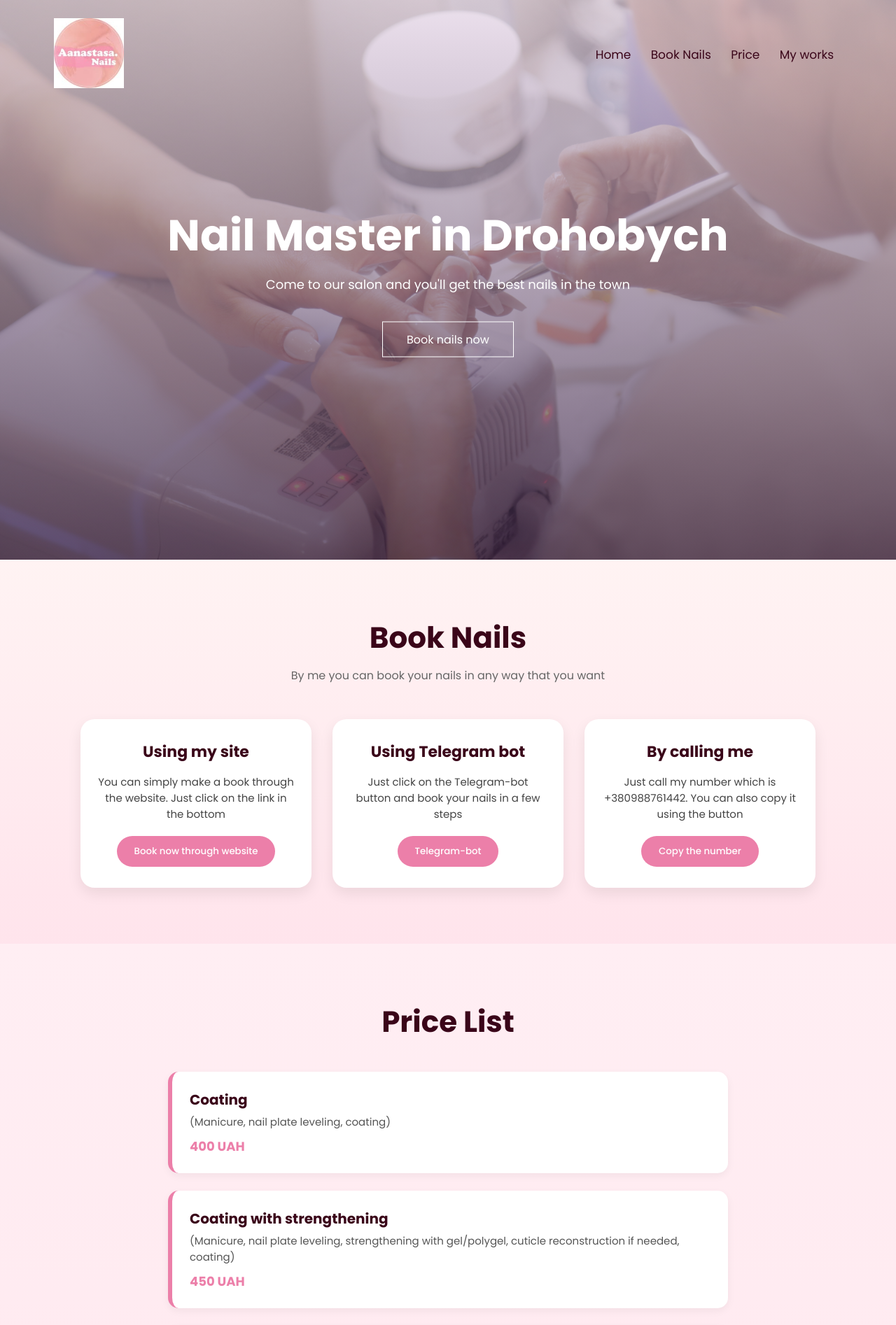
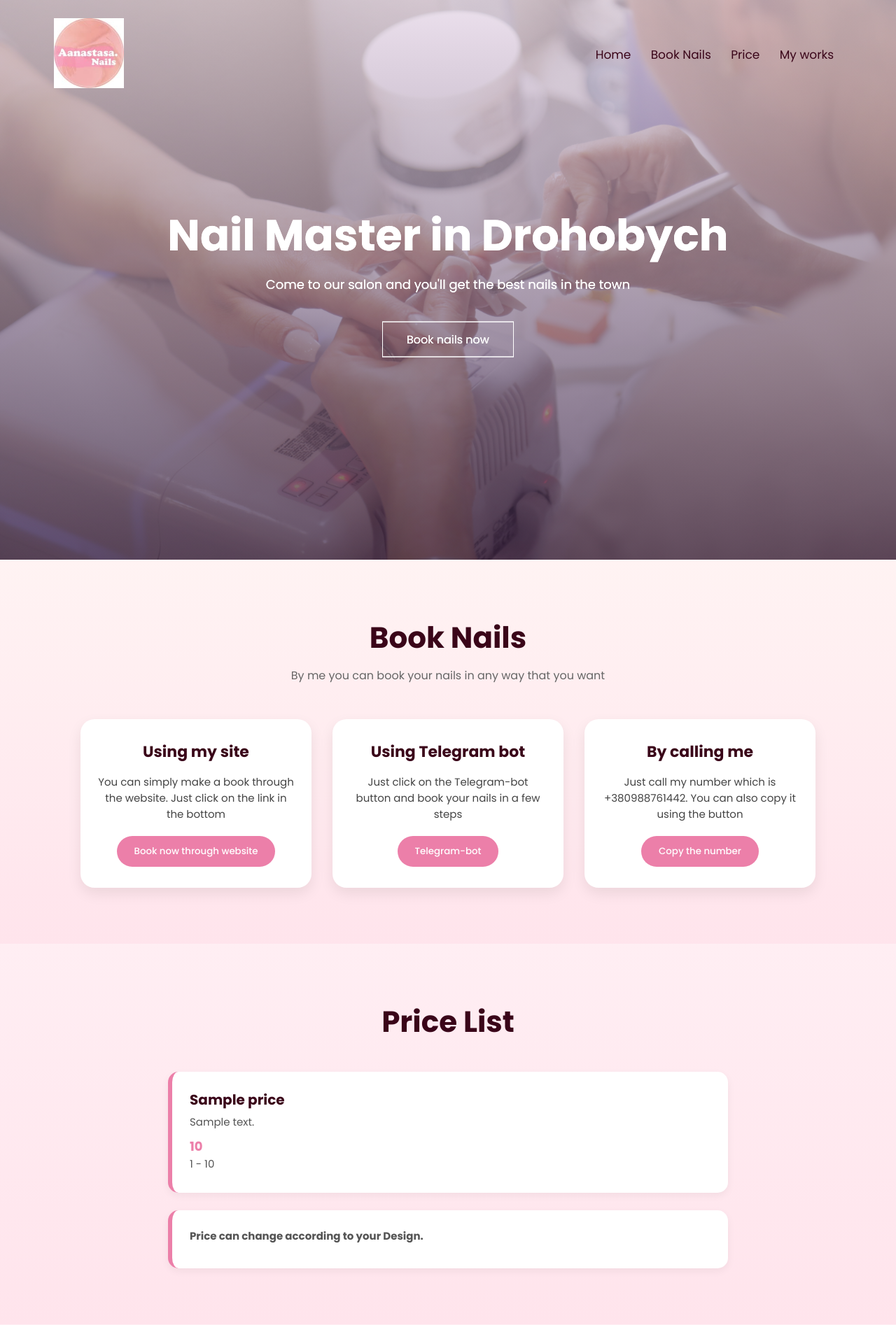
Before and after one commit to Tarasfi/aanastasa-nails, a Flask app: template templates/index.html in a window 1280 px wide. Shown: the top 1894 px of the page at 70% size. Run offline with Flask 3, Linux system fonts and the light colour scheme; the template is opened without the code that fills it: most values are stand-ins (such as "Sample title", 1, 10 or a date in 2020); some libraries are stand-ins or nearby versions.

Commit message:
Json Price add, HTML Refactor and Jinja made

```diff
--- a/main.py
+++ b/main.py
@@ -1,10 +1,16 @@
 from flask import Flask, render_template
+import json
 
 app = Flask(__name__)
 
+
+
 @app.route("/")
 def home():
-    return render_template("index.html")
+    with open ('data/price.json', encoding='utf-8') as p:
+        prices = json.load(p)
+        print(prices)
+    return render_template("index.html", prices=prices)
 
 
 if __name__ == '__main__':
--- a/static/assets/css/styles.css
+++ b/static/assets/css/styles.css
@@ -121,14 +121,15 @@ nav .fa {
     }
     .navbar {
         position: absolute;
-        background-color: pink;
+        box-shadow: -5px 0 5px rgba(0, 0, 0, 0.25);
         height: 100vh ;
         width: 200px;
         top: 0;
-        right: -200px;
+        right: 0;
         text-align: left;
         z-index: 2;
         transition: .4s;
+        backdrop-filter: blur(10px);
     }
 
     nav .fa {
@@ -345,6 +346,12 @@ nav .fa {
 
 /* Carousel styling */
 
+.carousel {
+  padding: 80px 20px;
+  background: linear-gradient(to bottom, #ffeef3, #ffe4ec);
+  text-align: center;
+}
+
 .carousel h1 {
     font-size: 42px;
     color: #3A0519;
@@ -355,6 +362,7 @@ nav .fa {
     position: relative;
     max-width: 48rem;
     margin: 0 auto;
+
 }
 
 .slider {
@@ -362,15 +370,17 @@ nav .fa {
     aspect-ratio: 16/9;
     overflow-x: auto;
     scroll-snap-type: x mandatory;
-    box-shadow: 0 1.5rem 3rem -0.75rem hsla(0, 0%, 0%, 0.25);
+    box-shadow: 0 1.5rem 3rem -0.75rem hsla(0, 0%, 0%, 0.95);
     border-radius: 0.5rem;
     scroll-behavior: smooth;
+
 }
 
 .slider img {
     flex: 1 0 100%;
     scroll-snap-align: start;
-    object-fit: cover;
+
+    object-fit: scale-down;
 }
 
 .slider-nav {
@@ -388,11 +398,11 @@ nav .fa {
     height: 0.5rem;
     border-radius: 50%;
     background-color: #fff;
-    opacity: 0.75;
+    opacity: 0.5;
     transition: opasity ease 250ms;
 }
 
 .slider-nav a:active {
     opacity: 1;
-    background-color: #ffe4ec;
+
 }
--- a/static/js/script.js
+++ b/static/js/script.js
@@ -10,18 +10,6 @@ function closeMenu() {
   navLinks.style.right = "-200px";
 }
 
-
-// Carousel slider animation
-const slider = document.querySelector(".slider");
-const dots = document.querySelectorAll(".slider-nav a");
-const slides = slider.querySelectorAll("img");
-
-slider.addEventListener("scroll", () => {
-  const scrollLeft = slider.scrollLeft;
-  const slideWidth = slider.clientWidth;
-
-  const index = Math.round(scrollLeft / slideWidth);
-
-  dots.forEach((dot) => dot.classList.remove("active"));
-  if (dots[index]) dots[index].classList.add("active");
+document.getElementById('menu-btn').addEventListener('click', function() {
+  document.querySelector('.navbar').classList.toggle('open');
 });
--- /dev/null
+++ b/templates/base.html
@@ -0,0 +1,72 @@
+<!DOCTYPE html>
+<html lang="en">
+  <head>
+    <meta charset="UTF-8" />
+    <meta name="viewport" content="width=device-width, initial-scale=1.0" />
+    <title>Aanastasa nails</title>
+    <!-- CSS Link -->
+    <link rel="stylesheet" href="/static/assets/css/styles.css" />
+    <!-- Google fonts -->
+    <link rel="preconnect" href="https://fonts.googleapis.com" />
+    <link rel="preconnect" href="https://fonts.gstatic.com" crossorigin />
+    <link
+      href="https://fonts.googleapis.com/css2?family=Poppins:ital,wght@0,100;0,200;0,300;0,400;0,500;0,600;0,700;0,800;0,900;1,100;1,200;1,300;1,400;1,500;1,600;1,700;1,800;1,900&display=swap"
+      rel="stylesheet"
+    />
+    <!-- Font awesome BootstrapCDN link  -->
+    <link
+      rel="stylesheet"
+      href="https://cdn.jsdelivr.net/npm/@fortawesome/fontawesome-free@6.6.0/css/fontawesome.min.css"
+    />
+    <!-- CSS -->
+    <link
+      rel="stylesheet"
+      href="https://unpkg.com/flickity@2/dist/flickity.min.css"
+    />
+    <!-- JS -->
+    <script src="https://unpkg.com/flickity@2/dist/flickity.pkgd.min.js"></script>
+  </head>
+  <body>
+    <section class="header">
+      <!-- Main Logo -->
+      <nav>
+        <a href="index.html">
+          <img src="/static/assets/img/logo.jpg" alt="" />
+        </a>
+        <!-- Navigation bar -->
+
+        <div class="navbar" id="navLinks">
+          <i class="fa fa-times" onclick="closeMenu()"></i>
+          <ul>
+            <li><a href="#home">Home</a></li>
+            <li><a href="#book_nav">Book Nails</a></li>
+            <li><a href="#price_nav">Price</a></li>
+            <li><a href="#carousel-nav">My works</a></li>
+          </ul>
+        </div>
+        <i class="fa fa-bars" onclick="openMenu()"></i>
+      </nav>
+
+      <!-- Main page Text & Booking button -->
+      <div class="textbox">
+        <h1>Nail Master in Drohobych</h1>
+        <p>Come to our salon and you'll get the best nails in the town</p>
+        <a class="mainbtn" href="#book_nav">Book nails now</a>
+      </div>
+    </section>
+
+    <!-- All content -->
+    {% block content %}
+
+    {% endblock %}
+
+  </body>
+
+  <!-- Fontawesome link JS-->
+  <script
+    src="https://kit.fontawesome.com/100de5471e.js"
+    crossorigin="anonymous"
+  ></script>
+  <!-- Navbar animation JS file -->
+  <script src="/static/js/script.js"></script>
+</html>
--- /dev/null
+++ b/templates/book_nails.html
@@ -0,0 +1,30 @@
+<!-- Booking section -->
+<section class="booking" id="book_nav">
+  <h1>Book Nails</h1>
+  <p>By me you can book your nails in any way that you want</p>
+  <div class="row">
+    <div class="booking-col">
+      <h3>Using my site</h3>
+      <p>
+        You can simply make a book through the website. Just click on the link
+        in the bottom
+      </p>
+      <button>Book now through website</button>
+    </div>
+    <div class="booking-col">
+      <h3>Using Telegram bot</h3>
+      <p>
+        Just click on the Telegram-bot button and book your nails in a few steps
+      </p>
+      <button>Telegram-bot</button>
+    </div>
+    <div class="booking-col">
+      <h3>By calling me</h3>
+      <p>
+        Just call my number which is +380988761442. You can also copy it using
+        the button
+      </p>
+      <button>Copy the number</button>
+    </div>
+  </div>
+</section>
--- /dev/null
+++ b/templates/carousel.html
@@ -0,0 +1,21 @@
+<!-- Carousel -->
+<section class="carousel" id="carousel-nav">
+  <h1>My works</h1>
+  <div class="slider-wrapper">
+    <div class="slider">
+      <img
+        src="/static/assets/img/photo_2025-07-15_18-47-25.jpg"
+        id="slide-1"
+      />
+      <img src="/static/assets/img/IMG_8911.JPG" id="slide-2" />
+      <img src="/static/assets/img/IMG_4097.JPG" id="slide-3" />
+      <img src="/static/assets/img/IMG_2172.JPG" id="slide-4" />
+    </div>
+    <div class="slider-nav">
+      <a href="#slide-1"></a>
+      <a href="#slide-2"></a>
+      <a href="#slide-3"></a>
+      <a href="#slide-4"></a>
+    </div>
+  </div>
+</section>
--- /dev/null
+++ b/templates/footer.html
@@ -0,0 +1,20 @@
+<!-- Footer -->
+<section class="footer">
+  <div class="social">
+    <a href="https://www.instagram.com/aanastasa.nails/" target="_blank"
+      ><i class="fa-brands fa-instagram"></i
+    ></a>
+    <a href="https://web.telegram.org/k/#@aanastasalink" target="_blank"
+      ><i class="fa-brands fa-telegram"></i
+    ></a>
+    <a href="" target="_blank"><i class="fa-brands fa-facebook"></i></a>
+    <a href="" target="_blank"><i class="fa-brands fa-whatsapp"></i></a>
+  </div>
+  <ul>
+    <li><a href="#home">Home</a></li>
+    <li><a href="#book_nav">Book Nails</a></li>
+    <li><a href="#price_nav">Price</a></li>
+    <li><a href="#carousel_nav">My works</a></li>
+  </ul>
+  <p class="copyright">This site developed by Tarasfi | 2025</p>
+</section>
--- a/templates/index.html
+++ b/templates/index.html
@@ -1,195 +1,24 @@
-<!DOCTYPE html>
-<html lang="en">
-  <head>
-    <meta charset="UTF-8" />
-    <meta name="viewport" content="width=device-width, initial-scale=1.0" />
-    <title>Aanastasa nails</title>
-    <!-- CSS Link -->
-    <link rel="stylesheet" href="/static/assets/css/styles.css" />
-    <!-- Google fonts -->
-    <link rel="preconnect" href="https://fonts.googleapis.com" />
-    <link rel="preconnect" href="https://fonts.gstatic.com" crossorigin />
-    <link
-      href="https://fonts.googleapis.com/css2?family=Poppins:ital,wght@0,100;0,200;0,300;0,400;0,500;0,600;0,700;0,800;0,900;1,100;1,200;1,300;1,400;1,500;1,600;1,700;1,800;1,900&display=swap"
-      rel="stylesheet"
-    />
-    <!-- Font awesome BootstrapCDN link  -->
-    <link
-      rel="stylesheet"
-      href="https://cdn.jsdelivr.net/npm/@fortawesome/fontawesome-free@6.6.0/css/fontawesome.min.css"
-    />
-    <!-- Flickity for the carousel -->
-    <!-- CSS -->
-    <link
-      rel="stylesheet"
-      href="https://unpkg.com/flickity@2/dist/flickity.min.css"
-    />
-    <!-- JS -->
-    <script src="https://unpkg.com/flickity@2/dist/flickity.pkgd.min.js"></script>
-  </head>
-  <body>
-    <section class="header">
-      <!-- Main Logo -->
-      <nav>
-        <a href="index.html">
-          <img src="/static/assets/img/logo.jpg" alt="" />
-        </a>
-        <!-- Navigation bar -->
-
-        <div class="navbar" id="navLinks">
-          <i class="fa fa-times" onclick="closeMenu()"></i>
-          <ul>
-            <li><a href="#home">Home</a></li>
-            <li><a href="#book_nav">Book Nails</a></li>
-            <li><a href="#price_nav">Price</a></li>
-            <li><a href="">My works</a></li>
-          </ul>
-        </div>
-        <i class="fa fa-bars" onclick="openMenu()"></i>
-      </nav>
-
+{% extends "base.html" %}
+{% block content %}
       <!-- Main page Text & Booking button -->
       <div class="textbox">
         <h1>Nail Master in Drohobych</h1>
         <p>Come to our salon and you'll get the best nails in the town</p>
-        <a class="mainbtn" href="">Book nails now</a>
+        <a class="mainbtn" href="#book_nav">Book nails now</a>
       </div>
     </section>
 
     <!-- Booking section -->
-    <section class="booking" id="book_nav">
-      <h1>Book Nails</h1>
-      <p>By me you can book your nails in any way that you want</p>
-      <div class="row">
-        <div class="booking-col">
-          <h3>Using my site</h3>
-          <p>
-            You can simply make a book through the website. Just click on the
-            link in the bottom
-          </p>
-          <button>Book now through website</button>
-        </div>
-        <div class="booking-col">
-          <h3>Using Telegram bot</h3>
-          <p>
-            Just click on the Telegram-bot button and book your nails in a few
-            steps
-          </p>
-          <button>Telegram-bot</button>
-        </div>
-        <div class="booking-col">
-          <h3>By calling me</h3>
-          <p>
-            Just call my number which is +380988761442. You can also copy it
-            using the button
-          </p>
-          <button>Copy the number</button>
-        </div>
-      </div>
-    </section>
+     {% include "book_nails.html" %}
 
     <!-- Price List Section -->
-    <section class="price" id="price_nav">
-      <h1>Price List</h1>
-      <div class="price-container">
-        <div class="price-item">
-          <h3>Coating</h3>
-          <p>(Manicure, nail plate leveling, coating)</p>
-          <span>400 UAH</span>
-        </div>
+     {% include "pricing.html" %}
 
-        <div class="price-item">
-          <h3>Coating with strengthening</h3>
-          <p>
-            (Manicure, nail plate leveling, strengthening with gel/polygel,
-            cuticle reconstruction if needed, coating)
-          </p>
-          <span>450 UAH</span>
-        </div>
+    <!-- Carousel Section-->
+     {% include "carousel.html" %}
 
-        <div class="price-item">
-          <h3>Manicure without coating</h3>
-          <p>(Nail cleaning)</p>
-          <span>250 UAH</span>
-        </div>
+    <!-- Footer Section-->
+     {% include "footer.html" %}
 
-        <div class="price-item">
-          <h3>Old material removal (no coating)</h3>
-          <span>100 UAH</span>
-        </div>
 
-        <div class="price-item">
-          <h3>With further coating</h3>
-          <span>Free</span>
-        </div>
-
-        <div class="price-item">
-          <h3>Extension</h3>
-          <p>(Manicure, extension with tips/gel, shaping, coating)</p>
-          <ul>
-            <li>Up to 3 cm — 550 UAH</li>
-            <li>4–5 cm — 600 UAH</li>
-            <li>6–7 cm — 650 UAH</li>
-          </ul>
-        </div>
-
-        <div class="price-item">
-          <h3>Extension correction</h3>
-          <p>(Depends on length)</p>
-          <span>from 500 UAH</span>
-        </div>
-
-        <div class="price-item">
-          <h3>Single nail extension</h3>
-          <span>30–45 UAH</span>
-        </div>
-
-        <div class="price-item">
-          <p><strong>Price can change according to your Design.</strong></p>
-        </div>
-      </div>
-    </section>
-
-    <!-- Carousel -->
-    <section class="carousel">
-      <h1>My works</h1>
-      <div class="slider-wrapper">
-        <div class="slider">
-          <img src="/static/assets/img/IMG_8911.JPG" id="slide-1" />
-          <img src="/static/assets/img/IMG_7904.JPG" id="slide-2" />
-          <img src="/static/assets/img/IMG_4097.JPG" id="slide-3" />
-        </div>
-        <div class="slider-nav">
-          <a href="#slide-1"></a>
-          <a href="#slide-2"></a>
-          <a href="#slide-3"></a>
-        </div>
-      </div>
-    </section>
-  </body>
-
-  <!-- Footer -->
-  <section class="footer">
-    <div class="social">
-      <a href=""><i class="fa-brands fa-instagram"></i></a>
-      <a href=""><i class="fa-brands fa-telegram"></i></a>
-      <a href=""><i class="fa-brands fa-facebook"></i></a>
-      <a href=""><i class="fa-brands fa-whatsapp"></i></a>
-    </div>
-    <ul>
-      <li><a href="">Home</a></li>
-      <li><a href="">Book Nails</a></li>
-      <li><a href="">My works</a></li>
-      <li><a href="">About me</a></li>
-      <li><a href="">Links</a></li>
-    </ul>
-    <p class="copyright">This site developed by Tarasfi | 2025</p>
-  </section>
-  <!-- Fontawesome link JS-->
-  <script
-    src="https://kit.fontawesome.com/100de5471e.js"
-    crossorigin="anonymous"
-  ></script>
-  <!-- Navbar animation JS file -->
-  <script src="/static/js/script.js"></script>
-</html>
+{% endblock %}
--- /dev/null
+++ b/templates/pricing.html
@@ -0,0 +1,27 @@
+<!-- Price List Section -->
+<section class="price" id="price_nav">
+  <h1>Price List</h1>
+  <div class="price-container">
+    {% for price in prices %}
+
+    <div class="price-item">
+      <h3>{{ price.title }}</h3>
+      {% if price.description %}
+      <p>{{ price.description }}</p>
+      {% endif %}
+      <span>{{ price.price }}</span>
+      {% if price.variants %}
+      <ul>
+        {% for variant in price.variants %}
+        <li>{{ variant.length }} - {{ variant.price }}</li>
+        {% endfor %}
+      </ul>
+      {% endif %}
+    </div>
+    {% endfor %}
+
+    <div class="price-item">
+      <p><strong>Price can change according to your Design.</strong></p>
+    </div>
+  </div>
+</section>
```
Also changed, not shown: data/price.json (added, +43 -0 lines), requirements.txt (line endings or trailing spaces), static/assets/img/photo_2025-07-15_18-47-25.jpg (added).
